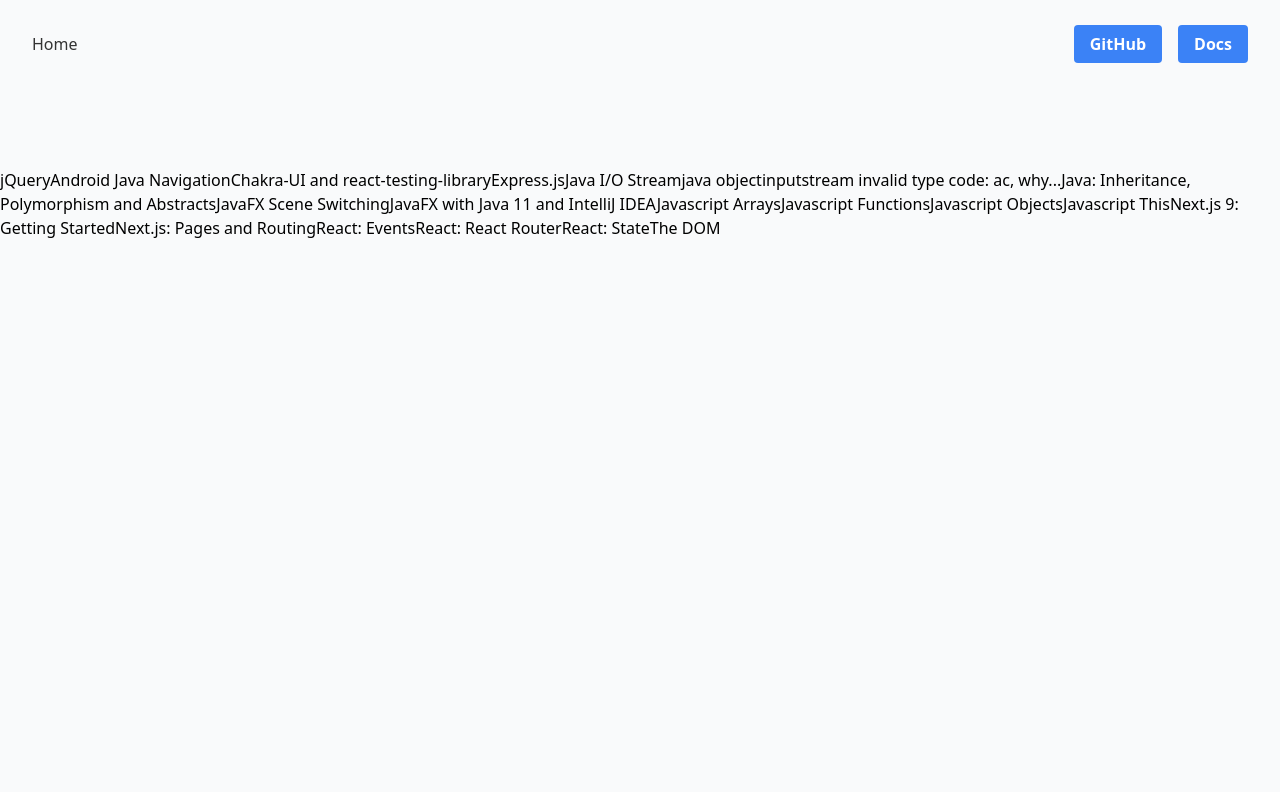
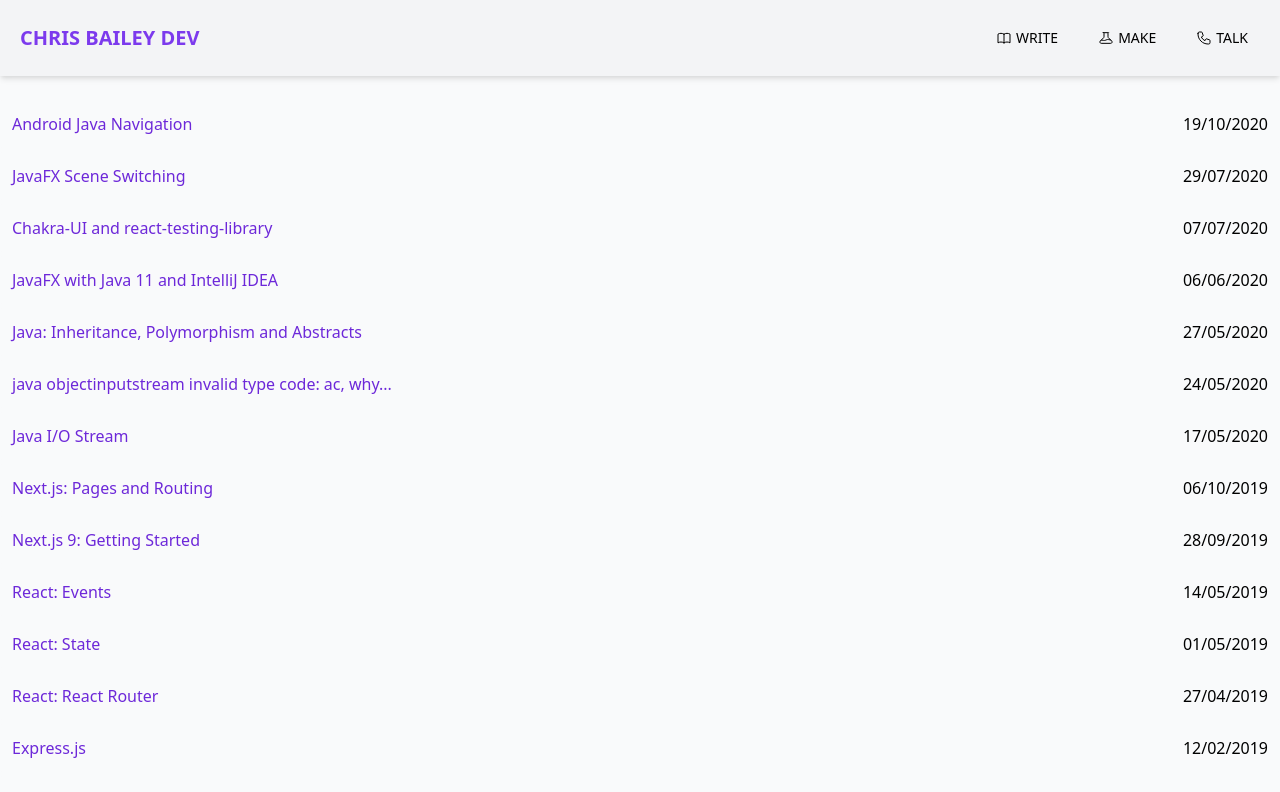
Before and after one commit to xchrisbailey/chrisbaileydev_v2, a Next.js app: page / in a window 1280 px wide. Shown: the top 792 px of the page. Built offline with nearby package versions, Linux system fonts and the light colour scheme.

Commit message:
main page blog list

```diff
--- a/package.json
+++ b/package.json
@@ -7,6 +7,7 @@
     "start": "next start"
   },
   "dependencies": {
+    "dayjs": "^1.9.6",
     "gray-matter": "^4.0.2",
     "next": "latest",
     "raw-loader": "^4.0.2",
--- /dev/null
+++ b/src/components/ListItem.jsx
@@ -0,0 +1,15 @@
+import Link from 'next/link';
+import dayjs from 'dayjs';
+
+export const ListItem = ({ item }) => {
+  return (
+    <div className="my-1 p-3 rounded-sm bg-gray-50 hover:bg-gray-100 flex justify-between">
+      <Link href={`/posts/${item.slug}`}>
+        <a className="text-purple-700 hover:text-purple-900 hover:underline">
+          {item.title}
+        </a>
+      </Link>
+      <p>{dayjs(item.date).format('DD/MM/YYYY')}</p>
+    </div>
+  );
+};
--- a/src/components/nav.js
+++ b/src/components/nav.js
@@ -1,31 +1,82 @@
-import Link from 'next/link'
-
-const links = [
-  { href: 'https://github.com/vercel/next.js', label: 'GitHub' },
-  { href: 'https://nextjs.org/docs', label: 'Docs' },
-]
-
 export default function Nav() {
   return (
-    <nav>
-      <ul className="flex items-center justify-between p-8">
-        <li>
-          <Link href="/">
-            <a className="text-blue-500 no-underline text-accent-1 dark:text-blue-300">
-              Home
-            </a>
-          </Link>
-        </li>
-        <ul className="flex items-center justify-between space-x-4">
-          {links.map(({ href, label }) => (
-            <li key={`${href}${label}`}>
-              <a href={href} className="no-underline btn-blue">
-                {label}
-              </a>
-            </li>
-          ))}
-        </ul>
-      </ul>
+    <nav className="flex px-5 py-5 font-semibold bg-gray-100 dark:bg-gray-900 shadow-md justify-between items-center">
+      <a
+        href="#"
+        className="text-xl uppercase text-purple-600 dark:text-purple-200 dark:hover:text-purple-400"
+      >
+        chris bailey dev
+      </a>
+
+      <div className="flex space-x-4">
+        <div className="flex p-0 m-0 items-center justify-start px-3 py-2">
+          <svg
+            xmlns="http://www.w3.org/2000/svg"
+            fill="none"
+            viewBox="0 0 24 24"
+            stroke="currentColor"
+            className="h-4 w-4 mr-1"
+          >
+            <path
+              strokeLinecap="round"
+              strokeLinejoin="round"
+              strokeWidth={1.5}
+              d="M12 6.253v13m0-13C10.832 5.477 9.246 5 7.5 5S4.168 5.477 3 6.253v13C4.168 18.477 5.754 18 7.5 18s3.332.477 4.5 1.253m0-13C13.168 5.477 14.754 5 16.5 5c1.747 0 3.332.477 4.5 1.253v13C19.832 18.477 18.247 18 16.5 18c-1.746 0-3.332.477-4.5 1.253"
+            />
+          </svg>
+          <a
+            href="#"
+            className="rounded-md text-sm font-medium text-black dark:text-white hover:underline"
+          >
+            WRITE
+          </a>
+        </div>
+        <div className="flex p-0 m-0 items-center justify-start px-3 py-2">
+          <svg
+            xmlns="http://www.w3.org/2000/svg"
+            fill="none"
+            viewBox="0 0 24 24"
+            stroke="currentColor"
+            className="h-4 w-4 mr-1"
+          >
+            <path
+              strokeLinecap="round"
+              strokeLinejoin="round"
+              strokeWidth={1.5}
+              d="M19.428 15.428a2 2 0 00-1.022-.547l-2.387-.477a6 6 0 00-3.86.517l-.318.158a6 6 0 01-3.86.517L6.05 15.21a2 2 0 00-1.806.547M8 4h8l-1 1v5.172a2 2 0 00.586 1.414l5 5c1.26 1.26.367 3.414-1.415 3.414H4.828c-1.782 0-2.674-2.154-1.414-3.414l5-5A2 2 0 009 10.172V5L8 4z"
+            />
+          </svg>
+
+          <a
+            href="#"
+            className=" rounded-md text-sm font-medium text-black dark:text-white hover:underline"
+          >
+            MAKE
+          </a>
+        </div>
+        <div className="flex p-0 m-0 items-center justify-start px-3 py-2">
+          <svg
+            xmlns="http://www.w3.org/2000/svg"
+            fill="none"
+            viewBox="0 0 24 24"
+            stroke="currentColor"
+            className="h-4 w-4 mr-1"
+          >
+            <path
+              strokeLinecap="round"
+              strokeLinejoin="round"
+              strokeWidth={1.5}
+              d="M3 5a2 2 0 012-2h3.28a1 1 0 01.948.684l1.498 4.493a1 1 0 01-.502 1.21l-2.257 1.13a11.042 11.042 0 005.516 5.516l1.13-2.257a1 1 0 011.21-.502l4.493 1.498a1 1 0 01.684.949V19a2 2 0 01-2 2h-1C9.716 21 3 14.284 3 6V5z"
+            />
+          </svg>
+          <a
+            href="#"
+            className=" rounded-md text-sm font-medium uppercase text-black dark:text-white hover:underline"
+          >
+            TALK
+          </a>
+        </div>
+      </div>
     </nav>
-  )
+  );
 }
--- a/src/pages/index.js
+++ b/src/pages/index.js
@@ -1,19 +1,22 @@
 import matter from 'gray-matter';
 import Nav from '../components/nav';
-import Link from 'next/link';
+import { ListItem } from '../components/ListItem';
 
 export default function IndexPage(props) {
   let posts = props.posts.map((post) => matter(post));
   posts = posts.map((post) => post.data);
+  posts.sort(function compare(a, b) {
+    const dateA = new Date(a.date);
+    const dateB = new Date(b.date);
+    return dateB - dateA;
+  });
 
   return (
     <div>
       <Nav />
-      <div className="py-20">
+      <div className="container mx-auto mt-6">
         {posts.map((post, i) => (
-          <Link href={`/posts/${post.slug}`} key={i}>
-            {post.title}
-          </Link>
+          <ListItem key={i} item={post} />
         ))}
       </div>
     </div>
--- a/src/styles/index.css
+++ b/src/styles/index.css
@@ -16,9 +16,6 @@
 }
 
 /* Write your own custom component styles here */
-.btn-blue {
-  @apply px-4 py-2 font-bold text-white bg-blue-500 rounded;
-}
 
 /* Start purging... */
 @tailwind utilities;
```
Also changed, not shown: content/posts/java-objectinputstream-invalid-type.md (renamed from content/posts/java-objectinputstream-invalid-type-code:-ac-why....md), 1 other file (tests, documents, lock files or other folders).
